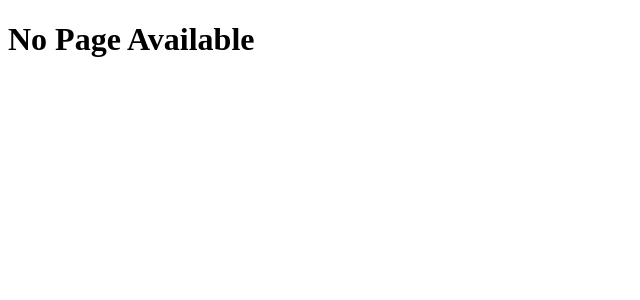
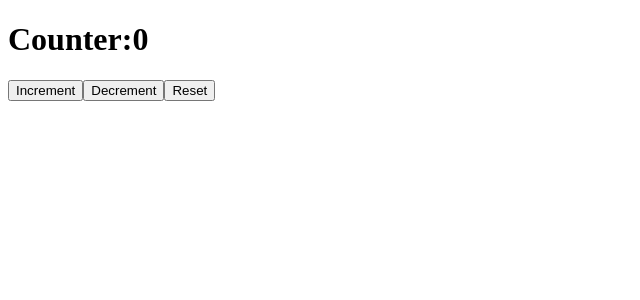
Before and after one commit to Tanishka0511/FSD_AIML_A, a React (Vite) app in the folder clock-app/: page /ReducerEx in a window 1280 px wide. Shown: the top 300 px of the page, without its empty margins (0-640 px from the left). Built offline with nearby package versions, Linux system fonts and the light colour scheme.

Commit message:
useReducer Example with counter

```diff
--- a/clock-app/src/App.jsx
+++ b/clock-app/src/App.jsx
@@ -5,6 +5,7 @@ import Image from './components/Image';
 import StopWatch from './components/StopWatch';
 import RefEx from './components/RefEx';
 import Parent from './components/Parent';
+import ReducerEX from './components/ReducerEx';
 
 
 const App = () => {
@@ -19,6 +20,7 @@ const App = () => {
         <Route path="/stopWatch" element={<StopWatch/>} />
         <Route path="/RefEx" element={<RefEx/>} />
         <Route path="/Parent" element={<Parent/>} />
+        <Route path="/ReducerEx" element={<ReducerEX/>} />
         <Route path="*" element={<h1>No Page Available</h1>} />
       </Routes>
     </div>
--- a/clock-app/src/components/Home.jsx
+++ b/clock-app/src/components/Home.jsx
@@ -13,6 +13,7 @@ const Home =()=>{
     <li><Link to ='/Stopwatch'> stopWatch</Link></li>
     <li><Link to ='/RefEx'> useRef example</Link></li>
     <li><Link to ='/Parent'>  Props Driling Problem</Link></li>
+    <li><Link to ='/ReducerEx'>  useReducer Example</Link></li>
 </ul>
         </div>
 
--- /dev/null
+++ b/clock-app/src/components/ReducerEx.jsx
@@ -0,0 +1,31 @@
+import React, { useReducer } from "react"
+const ReducerEX=()=>{
+    // const initialValue=0;
+    const initialValue={
+        cnt:0
+    }
+    const [state,dispatch]=useReducer(reducer,initialValue)
+    function reducer(state,action){
+        switch(action.type){
+            case 'add': return {cnt:state.cnt+1};
+            case 'sub':return {cnt:state.cnt-1};
+            case 'reset':return {cnt:0};
+            default: throw new Error("unepected action");
+        }
+
+    }
+    return (
+        <div>
+            <h1>
+                Counter:{state.cnt}
+            </h1>
+            {/* <button onClick={()=>{dispatch("add")}}>Increment</button> */}
+            <button onClick={()=>{dispatch({type:"add"})}}>Increment</button>
+            {/* <button onClick={()=>{dispatch("sub")}}>Decrement</button> */}
+            <button onClick={()=>{dispatch({type:"sub"})}}>Decrement</button>
+            {/* <button onClick={()=>{dispatch("reset")}}>Reset</button> */}
+            <button onClick={()=>{dispatch({type:"reset"})}}>Reset</button>
+        </div>
+    )
+}
+export default ReducerEX;
```
